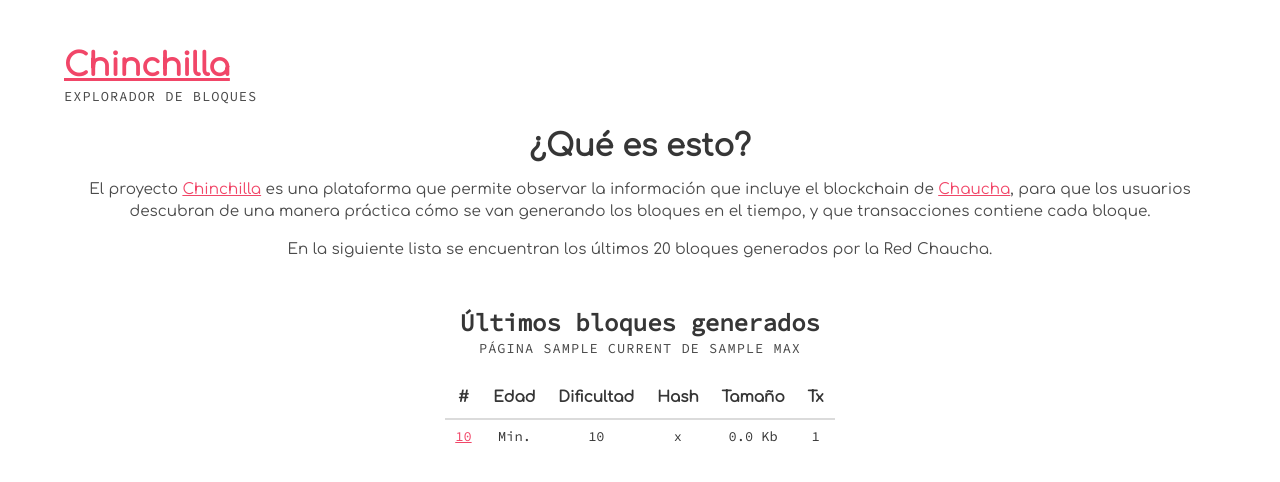
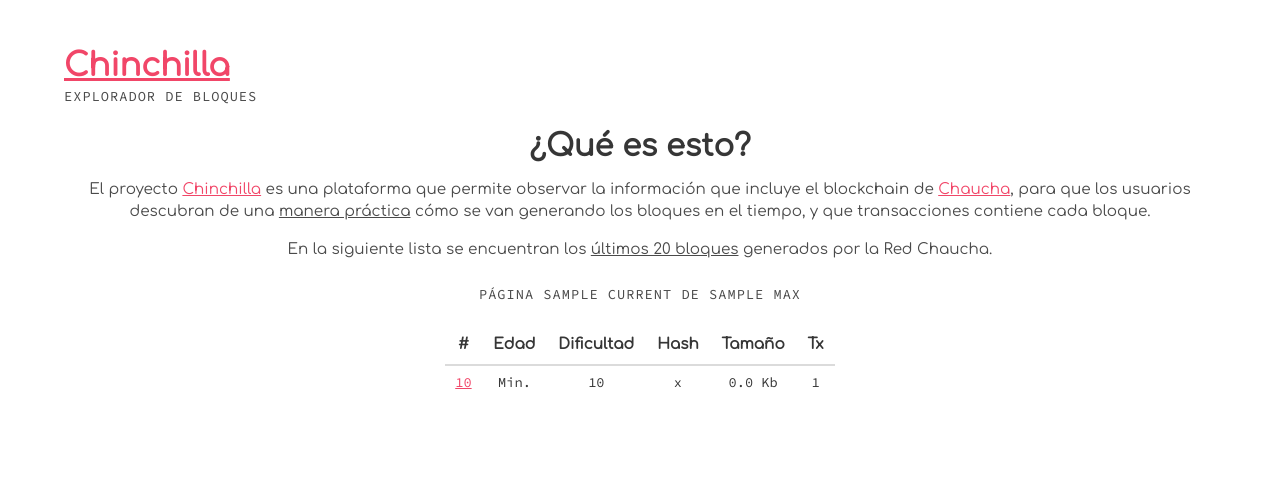
Before and after one commit to proyecto-chaucha/chinchilla, a Flask app: template chinchilla/templates/home.html in a window 1280 px wide. Shown: the top 482 px of the page. Run offline with Flask 2, Linux system fonts and the light colour scheme; the template is opened without the code that fills it: most values are stand-ins (such as "Sample title", 1, 10 or a date in 2020); some libraries are stand-ins or nearby versions.

Commit message:
cambios de formato

```diff
--- a/chinchilla/templates/block.html
+++ b/chinchilla/templates/block.html
@@ -3,15 +3,12 @@
 
 <div class="content has-text-centered">
 	<h1>¿Qué es esto?</h1>
-	<p>Aquí se encuentran todas las transacciones que incluye el bloque que seleccionaste.</p>
+	<p>Aquí se encuentran todas las transacciones que incluye el bloque <u>#{{ height }}</u>.</p>
 	<p>Hay ocasiones en donde no se realizaron transacciones en el periodo de generación del bloque, que por lo general es un plazo de 1 minuto. Cuando esto sucede se genera un "bloque vacío", que solo incluye la <u>transacción de generación de Chauchas</u> correspondiente al bloque.</p>
 	<p>En la actualidad, con cada bloque se generan <u>1.5 Chauchas</u> nuevas en la red, que se les entregan al usuario que minó el bloque.</p>
 </div>
 
-<br>
-
 <div class="has-text-centered">
-<h3 class="title is-size-4">Transacciones del bloque #{{ height }}</h3>
 <p class="subtitle monospace mini"><a class="has-text-danger" href="{{ url_for('home') }}">Volver al inicio</a></p>
 </div>
 <br>
--- a/chinchilla/templates/home.html
+++ b/chinchilla/templates/home.html
@@ -3,14 +3,11 @@
 
 <div class="content has-text-centered">
 	<h1>¿Qué es esto?</h1>
-	<p>El proyecto <a href="https://github.com/proyecto-chaucha/chinchilla" class="has-text-danger" target="_blank">Chinchilla</a> es una plataforma que permite observar la información que incluye el blockchain de <a href="https://www.chaucha.cl" target="_blank" class="has-text-danger">Chaucha</a>, para que los usuarios descubran de una manera práctica cómo se van generando los bloques en el tiempo, y que transacciones contiene cada bloque.</p>
-	<p>En la siguiente lista se encuentran los últimos 20 bloques generados por la Red Chaucha.</p>
+	<p>El proyecto <a href="https://github.com/proyecto-chaucha/chinchilla" class="has-text-danger" target="_blank">Chinchilla</a> es una plataforma que permite observar la información que incluye el blockchain de <a href="https://www.chaucha.cl" target="_blank" class="has-text-danger">Chaucha</a>, para que los usuarios descubran de una <u>manera práctica</u> cómo se van generando los bloques en el tiempo, y que transacciones contiene cada bloque.</p>
+	<p>En la siguiente lista se encuentran los <u>últimos 20 bloques</u> generados por la Red Chaucha.</p>
 </div>
 
-<br>
-
 <div class="has-text-centered">
-<h3 class="title is-size-4">Últimos bloques generados</h3>
 <p class="subtitle monospace mini">
 	{% if pages['current'] > 1 %}
 		<a href="{{ url_for('home',page=pages['current'] - 1) }}" class="has-text-danger"><i class="fa fa-lg fa-caret-left" aria-hidden="true"></i></a>
--- a/chinchilla/templates/tx.html
+++ b/chinchilla/templates/tx.html
@@ -8,10 +8,7 @@
 	<p>La resta entre el monto de entrada y el monto de salida es un <u>impuesto</u>, que se utiliza como un incentivo para que los mineros procesen tu transacción y la incluyan en un bloque.</p>
 </div>
 
-
 <div class="has-text-centered">
-<h3 class="title is-size-4 is-hidden-touch">{{ txid }}</h3>
-<h3 class="title is-size-4 is-hidden-desktop">{{ txid[:15] }}...</h3>
 <p class="subtitle monospace mini"><a class="has-text-danger" href="{{ url_for('home') }}">Volver al inicio</a></p>
 </div>
 <br>
```
